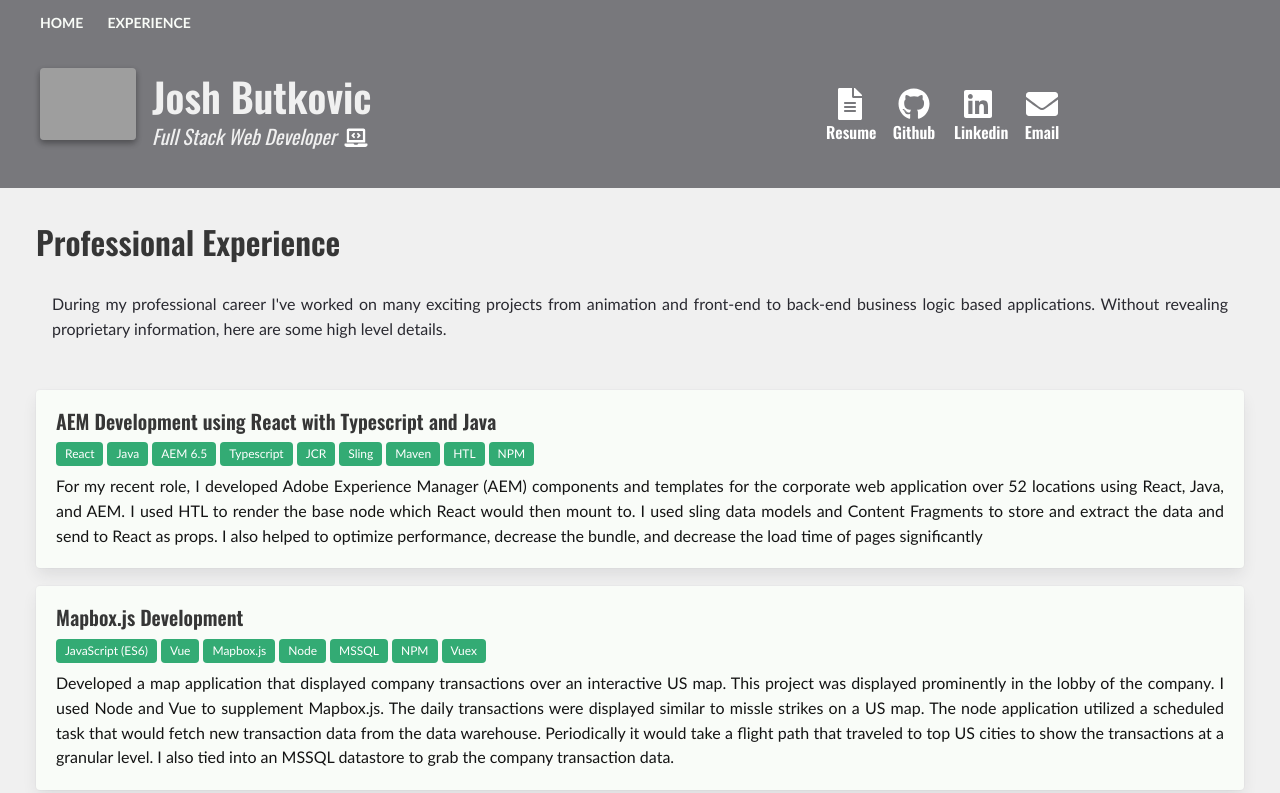
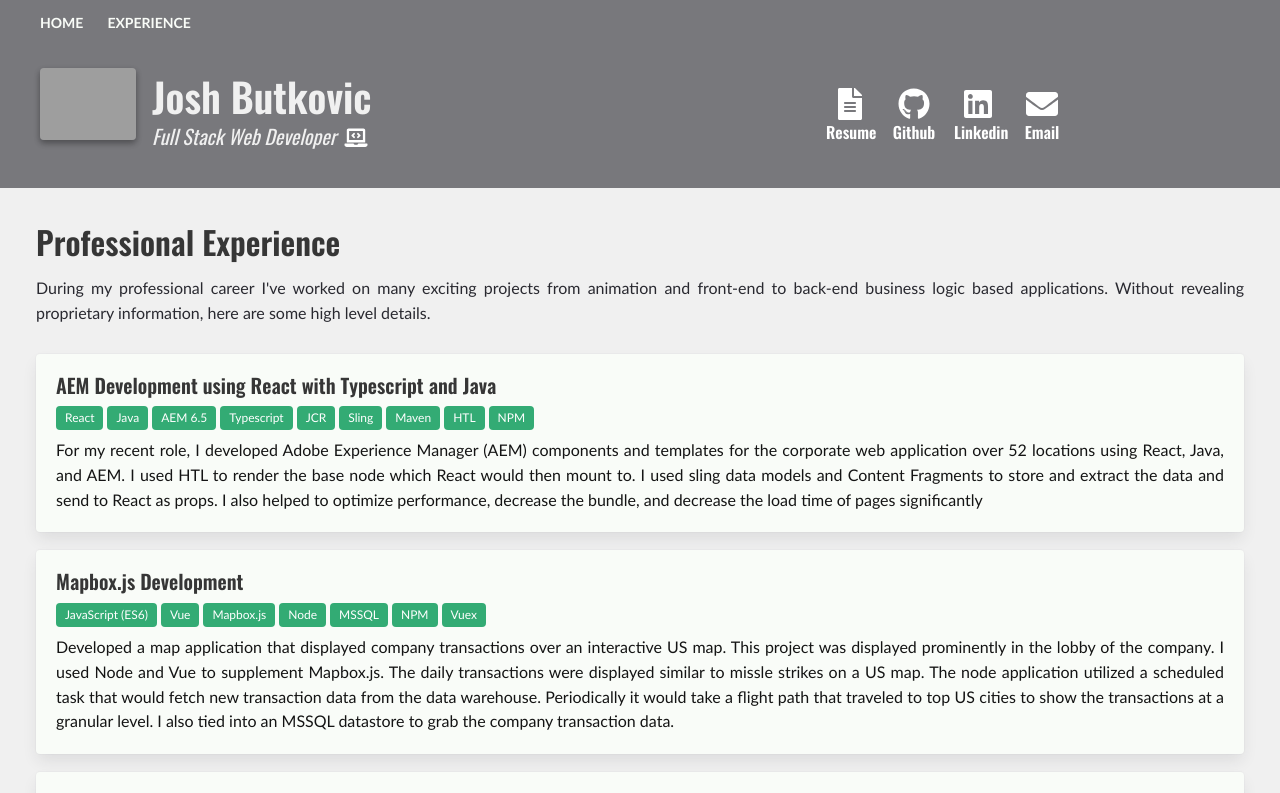
Before and after one commit to joshbutkovic/portfolio, a Next.js app: page /professional-experience in a window 1280 px wide. Shown: the top 793 px of the page. Built offline with nearby package versions, Linux system fonts and the light colour scheme; grey boxes are pictures that could not be loaded.

Commit message:
fixing the experience mobile styles

```diff
--- a/components/Experience/Experience.scss
+++ b/components/Experience/Experience.scss
@@ -26,3 +26,11 @@ section.hero.experience.card {
         }
     }
 }
+
+p.experience-intro-text {
+    margin-bottom: 1.75rem;
+    text-align: justify;
+    @media screen and (max-width: 768px) {
+        padding: 1rem;
+    }
+}
--- a/pages/professional-experience.tsx
+++ b/pages/professional-experience.tsx
@@ -15,7 +15,7 @@ const ProfessionalExperience: NextPage = () => {
                     </h2>
                 </div>
                 <div className="columns">
-                    <p style={{ marginBottom: '2rem', textAlign: 'justify', padding: '1rem' }}>
+                    <p className="experience-intro-text">
                         During my professional career I've worked on many exciting projects from animation and front-end
                         to back-end business logic based applications. Without revealing proprietary information, here
                         are some high level details.
```
